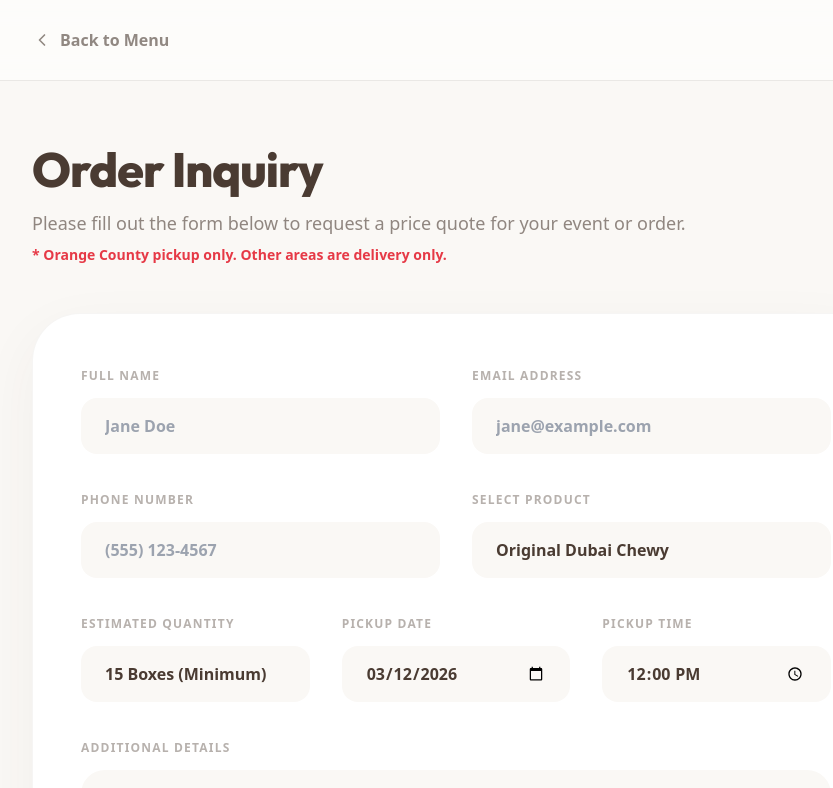
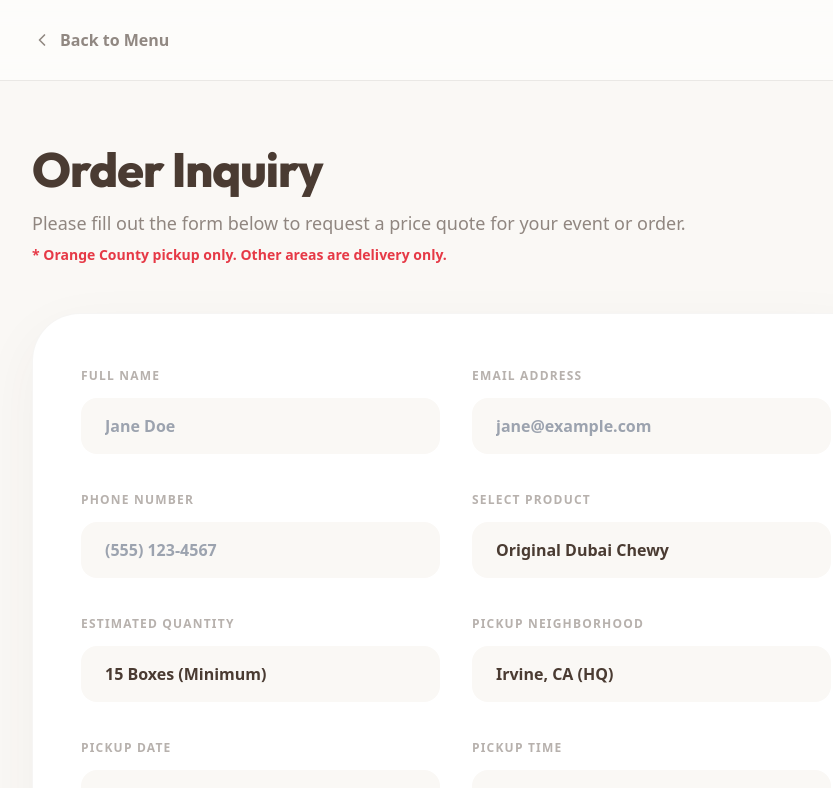
Before and after one commit to romkom-eng/dear-sweet-llc, a React (Vite) app: page /order in a window 1280 px wide. Shown: the top 788 px of the page, without its empty margins (184-1017 px from the left). Built offline with nearby package versions, Linux system fonts and the light colour scheme.

Commit message:
Add pickup neighborhood location picker to Order form

```diff
--- a/src/components/Order.jsx
+++ b/src/components/Order.jsx
@@ -20,6 +20,7 @@ const Order = () => {
         phone: '',
         product: 'Original Dubai Chewy',
         quantity: '15 Boxes (Minimum)',
+        location: 'Irvine, CA (HQ)',
         date: getMinDate(),
         time: '12:00',
         details: ''
@@ -43,6 +44,7 @@ const Order = () => {
             phone: formData.phone,
             product: formData.product,
             quantity: formData.quantity,
+            pickup_location: formData.location,
             pickup_date: formData.date,
             pickup_time: formData.time,
             message: formData.details
@@ -163,7 +165,7 @@ const Order = () => {
                             </div>
                         </div>
 
-                        <div className="grid grid-cols-1 md:grid-cols-3 gap-8">
+                        <div className="grid grid-cols-1 md:grid-cols-2 gap-8">
                             <div className="space-y-3">
                                 <label className="text-xs font-black text-[#4A3B32]/40 uppercase tracking-widest">Estimated Quantity</label>
                                 <select
@@ -178,6 +180,24 @@ const Order = () => {
                                     <option>60+ Boxes (Event)</option>
                                 </select>
                             </div>
+                            <div className="space-y-3">
+                                <label className="text-xs font-black text-[#4A3B32]/40 uppercase tracking-widest">Pickup Neighborhood</label>
+                                <select
+                                    name="location"
+                                    value={formData.location}
+                                    onChange={handleChange}
+                                    className="w-full h-14 bg-[#FAF8F5] rounded-2xl px-6 text-[#4A3B32] font-bold focus:outline-none focus:ring-2 focus:ring-[#D1D9A7] transition-all appearance-none"
+                                >
+                                    <option>Irvine, CA (HQ)</option>
+                                    <option>Newport Beach, CA</option>
+                                    <option>Costa Mesa, CA</option>
+                                    <option>Tustin, CA</option>
+                                    <option>Santa Ana, CA</option>
+                                </select>
+                            </div>
+                        </div>
+
+                        <div className="grid grid-cols-1 md:grid-cols-2 gap-8">
                             <div className="space-y-3">
                                 <label className="text-xs font-black text-[#4A3B32]/40 uppercase tracking-widest">Pickup Date</label>
                                 <input
```
